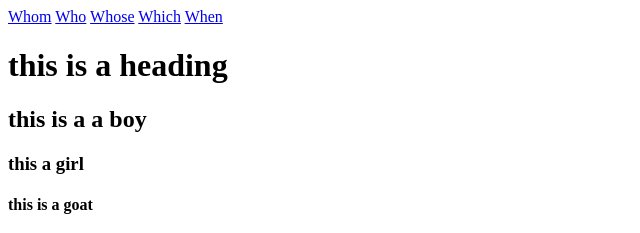
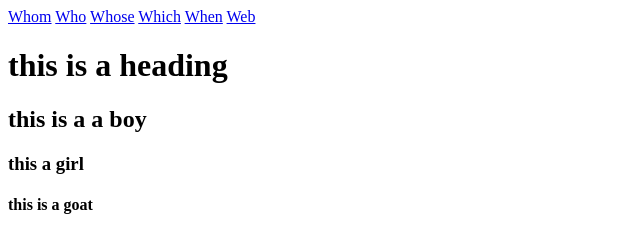
Before and after one commit to faizmuller16/faiza, a plain HTML site: page index.html in a window 1280 px wide. Shown: the top 233 px of the page, 0-640 px from the left. Drawn offline with Linux system fonts and the light colour scheme.

Commit message:
linking pages so

```diff
--- a/index.html
+++ b/index.html
@@ -10,6 +10,8 @@
     <a href="classnew.html">Whose</a>
     <a href="classwork.html">Which</a>
     <a href="practiceinclass.html">When</a>
+    <a href="newweek.html">Web</a>
+
         <h1>this is a heading</h1>
         <h2>this is a a boy</h2>
         <h3>this a girl</h3>
```
Also changed, not shown: class_@.html (+1 -0 lines), classnew.html (+1 -0 lines), classwork.html (+1 -0 lines), newweek.html (+1 -0 lines), practiceinclass.html (+1 -0 lines).
